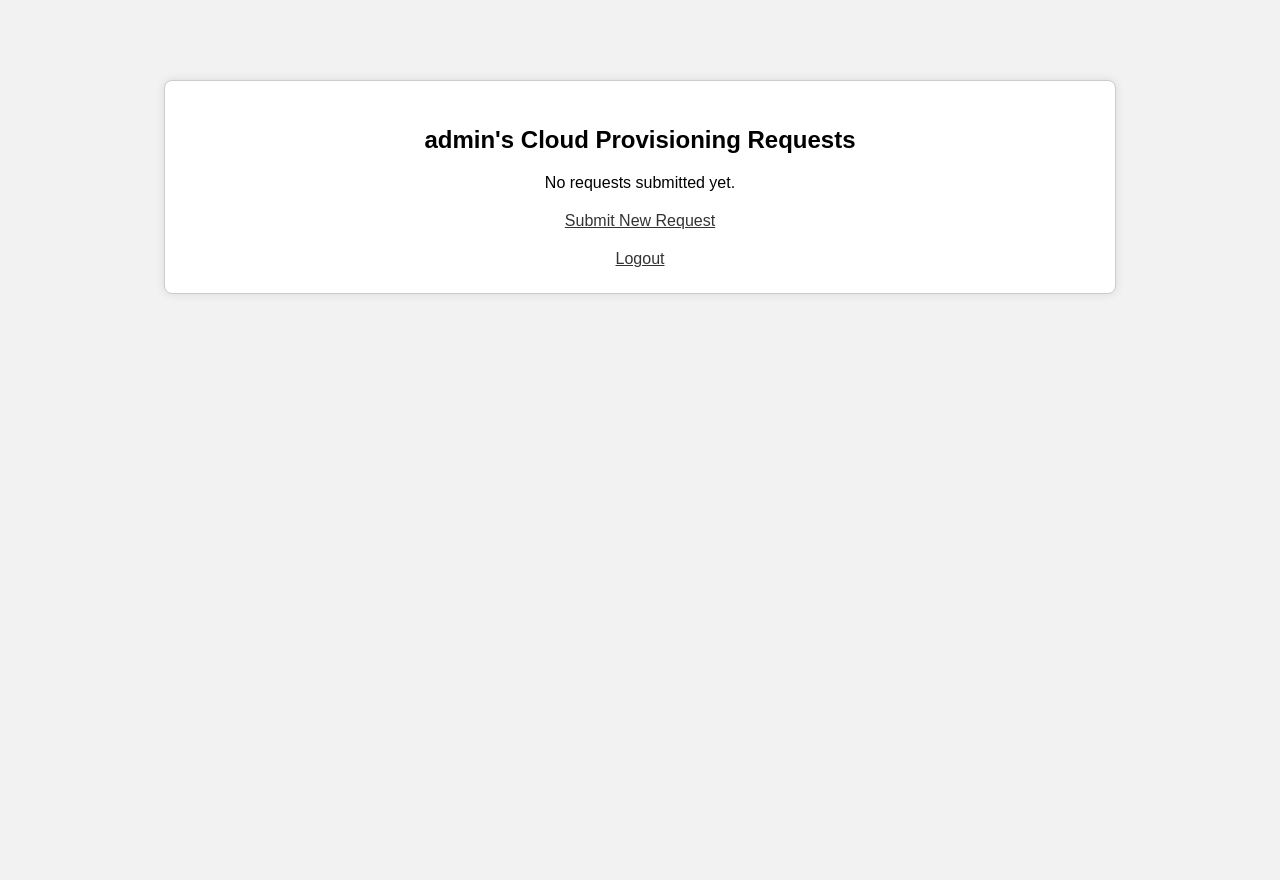
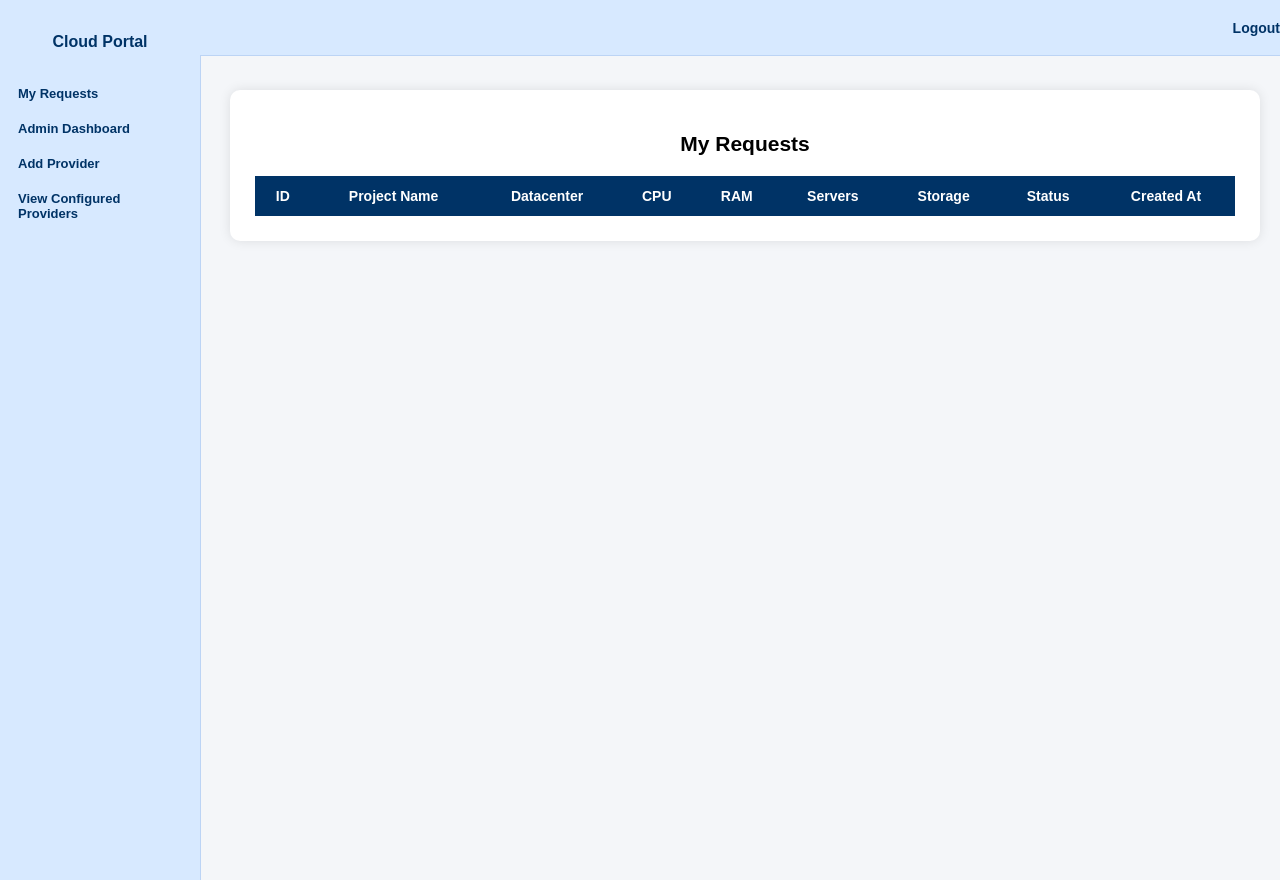
Before and after one commit to maverickkeypuncher/cloudapp, a Flask app: page /requests in a window 1280 px wide. Run offline with Flask 3, Linux system fonts and the light colour scheme; a user stored in the database is signed in; data that the repository does not hold is empty.

Commit message:
Modified requests.html 20122025-1409

```diff
--- a/app/templates/requests.html
+++ b/app/templates/requests.html
@@ -1,82 +1,165 @@
 <!DOCTYPE html>
 <html>
 <head>
-    <title>Your Cloud Requests</title>
+    <title>My Requests</title>
     <style>
         body {
-            background-color: #f2f2f2;
+            margin: 0;
             font-family: Arial, sans-serif;
+            background-color: #f4f6f9;
+            font-size: 14px; /* medium font */
         }
-        .container {
-            width: 900px;
-            margin: 80px auto;
+
+        /* LEFT SIDEBAR */
+        .sidebar {
+            width: 200px;
+            background-color: #d7e9ff; /* light blue */
+            color: #003366;
+            height: 100vh;
+            padding-top: 20px;
+            position: fixed;
+            left: 0;
+            top: 0;
+            font-size: 13px;
+            border-right: 1px solid #bcd4f5;
+        }
+
+        .sidebar h2 {
+            text-align: center;
+            margin-bottom: 25px;
+            font-size: 16px;
+            color: #003366;
+        }
+
+        .sidebar a {
+            display: block;
+            padding: 10px 18px;
+            color: #003366;
+            text-decoration: none;
+            font-weight: bold;
+        }
+
+        .sidebar a:hover {
+            background-color: #bcd4f5;
+        }
+
+        /* TOP BAR */
+        .topbar {
+            width: calc(100% - 200px);
+            height: 55px;
+            background-color: #d7e9ff; /* match sidebar */
+            border-bottom: 1px solid #bcd4f5;
+            display: flex;
+            justify-content: flex-end;
+            align-items: center;
+            padding-right: 25px;
+            position: fixed;
+            left: 200px;
+            top: 0;
+            z-index: 10;
+        }
+
+        .topbar a {
+            color: #003366;
+            font-weight: bold;
+            text-decoration: none;
+            font-size: 14px;
+        }
+
+        /* MAIN CONTENT */
+        .content {
+            margin-left: 230px;
+            margin-top: 90px;
+            width: calc(100% - 300px);
+            background: white;
             padding: 25px;
-            background: white;
-            border-radius: 8px;
-            border: 1px solid #ccc;
-            box-shadow: 0 0 10px rgba(0,0,0,0.1);
+            border-radius: 10px;
+            box-shadow: 0 0 12px rgba(0,0,0,0.1);
         }
+
         h2 {
             text-align: center;
+            margin-bottom: 20px;
         }
+
         table {
             width: 100%;
             border-collapse: collapse;
-            margin-top: 20px;
+            min-width: 700px;
         }
-        th, td {
+
+        th {
+            background-color: #003366;
+            color: white;
             padding: 12px;
-            border: 1px solid #ccc;
+        }
+
+        td {
+            padding: 10px;
             text-align: center;
+            background-color: #f9fbfd;
         }
-        th {
-            background-color: #2196F3;
-            color: white;
+
+        tr:nth-child(even) td {
+            background-color: #eef3f8;
         }
-        a {
-            display: block;
-            margin-top: 20px;
-            text-align: center;
-            color: #333;
+
+        tr:hover td {
+            background-color: #dce7f5;
         }
     </style>
 </head>
-
 <body>
 
-    <div class="container">
-        <h2>{{ username }}'s Cloud Provisioning Requests</h2>
+    <!-- LEFT SIDEBAR -->
+    <div class="sidebar">
+        <h2>Cloud Portal</h2>
 
-        {% if requests %}
+        <a href="/requests">My Requests</a>
+
+        {% if session.role == "admin" %}
+        <a href="/admin/requests">Admin Dashboard</a>
+        <a href="/admin/providers">Add Provider</a>
+        <a href="/admin/providers/list">View Configured Providers</a>
+        {% endif %}
+    </div>
+
+    <!-- TOP BAR -->
+    <div class="topbar">
+        <a href="/logout">Logout</a>
+    </div>
+
+    <!-- MAIN CONTENT -->
+    <div class="content">
+        <h2>My Requests</h2>
+
         <table>
             <tr>
-                <th>Project</th>
+                <th>ID</th>
+                <th>Project Name</th>
                 <th>Datacenter</th>
                 <th>CPU</th>
                 <th>RAM</th>
                 <th>Servers</th>
                 <th>Storage</th>
-                <th>Requested At</th>
+                <th>Status</th>
+                <th>Created At</th>
             </tr>
 
             {% for r in requests %}
             <tr>
+                <td>{{ r.id }}</td>
                 <td>{{ r.project_name }}</td>
                 <td>{{ r.datacenter }}</td>
                 <td>{{ r.cpu }}</td>
                 <td>{{ r.ram }}</td>
                 <td>{{ r.num_servers }}</td>
                 <td>{{ r.storage }}</td>
+                <td>{{ r.status }}</td>
                 <td>{{ r.created_at }}</td>
             </tr>
             {% endfor %}
         </table>
-        {% else %}
-            <p style="text-align:center; margin-top:20px;">No requests submitted yet.</p>
-        {% endif %}
-
-        <a href="/form">Submit New Request</a>
-        <a href="/logout">Logout</a>
     </div>
 
 </body>
```
